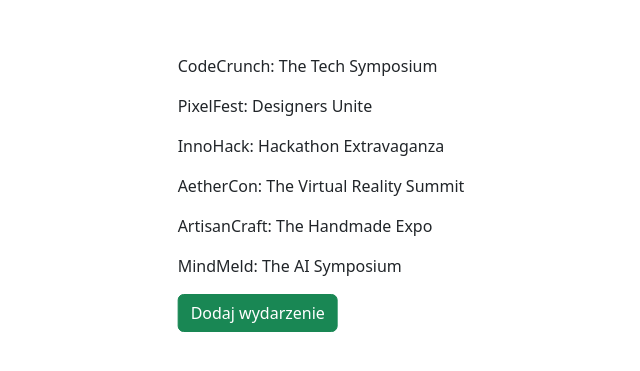
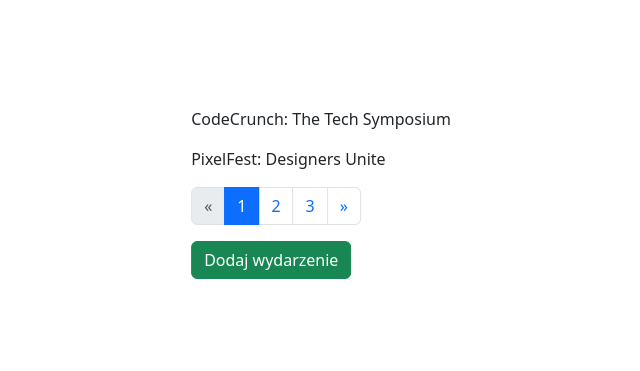
Before and after one commit to MiniSpaceInc/angular, an Angular app: page /events in a window 1280 px wide. Shown: the part 207-578 px from the top of the page, without its empty margins (319-959 px from the left). Built offline with nearby package versions, Linux system fonts and the light colour scheme.

Commit message:
MS-139 Components for events searching prep

```diff
--- /dev/null
+++ b/src/app/core/components/pagination/pagination.component.html
@@ -0,0 +1,21 @@
+<nav aria-label="..." #navigationBar>
+  <ul class="pagination">
+    <li class="page-item" [class.disabled]="currentPage === 0">
+      <button class="page-link" (click)="previousPage()">&laquo;</button>
+    </li>
+
+    @for(i of Array.from(Array(pageCount).keys()); track i) {
+      <li class="page-item"
+          [class.active]="currentPage === i">
+        <button class="page-link"
+                (click)="changePage(i)">
+          {{i + 1}}
+        </button>
+      </li>
+    }
+
+    <li class="page-item" [class.disabled]="currentPage === pageCount - 1">
+      <button class="page-link" (click)="nextPage()">&raquo;</button>
+    </li>
+  </ul>
+</nav>
--- /dev/null
+++ b/src/app/core/components/pagination/pagination.component.ts
@@ -0,0 +1,30 @@
+import {Component, EventEmitter, Input, Output} from '@angular/core';
+
+@Component({
+  selector: 'app-pagination',
+  standalone: true,
+  imports: [],
+  templateUrl: './pagination.component.html',
+  styleUrl: './pagination.component.scss'
+})
+export class PaginationComponent {
+  protected readonly Array = Array;
+  currentPage = 0;
+  @Input() pageCount!: number;
+  @Output() pageChange = new EventEmitter<number>();
+
+  changePage(page: number) {
+    this.currentPage = page;
+    this.pageChange.emit(this.currentPage);
+  }
+
+  nextPage() {
+    this.currentPage++;
+    this.pageChange.emit(this.currentPage);
+  }
+
+  previousPage() {
+    this.currentPage--;
+    this.pageChange.emit(this.currentPage);
+  }
+}
--- a/src/app/core/service/event.service.ts
+++ b/src/app/core/service/event.service.ts
@@ -7,7 +7,11 @@ import {mockEvents} from "./mockEvents";
 })
 export class EventService {
 
-  getEvents() {
-    return of(mockEvents);
+  getEvents(page: number, itemsPerPage: number) {
+    return of(mockEvents.slice(page * itemsPerPage, (page + 1) * itemsPerPage));
+  }
+
+  countEvents() {
+    return of(mockEvents.length);
   }
 }
--- /dev/null
+++ b/src/app/events/components/events-search/events-search.component.html
@@ -0,0 +1,6 @@
+@if(searchEvents | async; as events) {
+  <app-events-list [events]="events"/>
+}
+@if(countEvents | async; as eventCount) {
+  <app-pagination [pageCount]="Math.ceil(eventCount / eventsPerPage)"/>
+}
--- /dev/null
+++ b/src/app/events/components/events-search/events-search.component.ts
@@ -0,0 +1,26 @@
+import {Component, inject} from '@angular/core';
+import {EventsListComponent} from "../events-list/events-list.component";
+import {Event} from "../../../core/model/Event";
+import {PaginationComponent} from "../../../core/components/pagination/pagination.component";
+import {EventService} from "../../../core/service/event.service";
+import {AsyncPipe} from "@angular/common";
+
+@Component({
+  selector: 'app-events-search',
+  standalone: true,
+  imports: [
+    EventsListComponent,
+    PaginationComponent,
+    AsyncPipe
+  ],
+  templateUrl: './events-search.component.html',
+  styleUrl: './events-search.component.scss'
+})
+export class EventsSearchComponent {
+  protected readonly Math = Math;
+  events: Event[] = [];
+  eventService = inject(EventService);
+  eventsPerPage = 2;
+  countEvents = this.eventService.countEvents();
+  searchEvents = this.eventService.getEvents(0, this.eventsPerPage);
+}
--- a/src/app/events/containers/events-view/events-view.component.html
+++ b/src/app/events/containers/events-view/events-view.component.html
@@ -1,9 +1,7 @@
 <div>
   @if(mode === "list") {
       <div class="position-absolute top-50 start-50 translate-middle">
-        @if(search | async; as events) {
-          <app-events-list [events]="events"/>
-        }
+        <app-events-search/>
         <button class="btn btn-success" (click)="mode = 'edit'">Dodaj wydarzenie</button>
       </div>
   }
--- a/src/app/events/containers/events-view/events-view.component.ts
+++ b/src/app/events/containers/events-view/events-view.component.ts
@@ -1,8 +1,8 @@
-import {Component, inject} from '@angular/core';
+import {Component} from '@angular/core';
 import {EventsListComponent} from "../../components/events-list/events-list.component";
 import {EventEditorComponent} from "../../components/event-editor/event-editor.component";
-import {EventService} from "../../../core/service/event.service";
 import {AsyncPipe} from "@angular/common";
+import {EventsSearchComponent} from "../../components/events-search/events-search.component";
 
 @Component({
   selector: 'app-events-view',
@@ -10,14 +10,12 @@ import {AsyncPipe} from "@angular/common";
   imports: [
     EventsListComponent,
     EventEditorComponent,
-    AsyncPipe
+    AsyncPipe,
+    EventsSearchComponent
   ],
   templateUrl: './events-view.component.html',
   styleUrl: './events-view.component.scss'
 })
 export class EventsViewComponent {
   mode: 'list' | 'edit' = 'list';
-
-  eventService = inject(EventService);
-  search = this.eventService.getEvents(); //TODO - modify to run on search parameters change
 }
```
Also changed, not shown: src/app/events/components/events-list/events-list.component.ts (+8 -1 lines), src/app/core/components/pagination/pagination.component.scss (added), src/app/events/components/events-search/events-search.component.scss (added), 2 other files (tests, documents, lock files or other folders).
